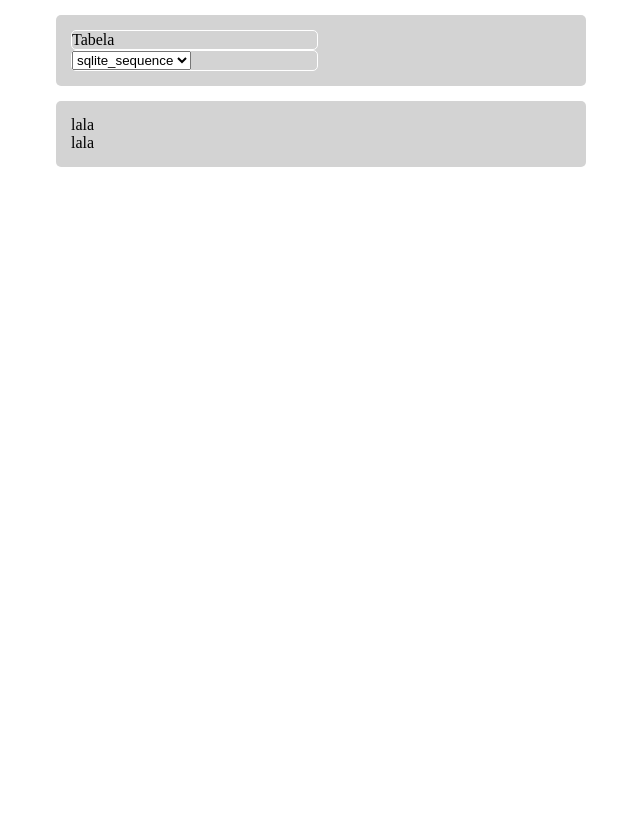
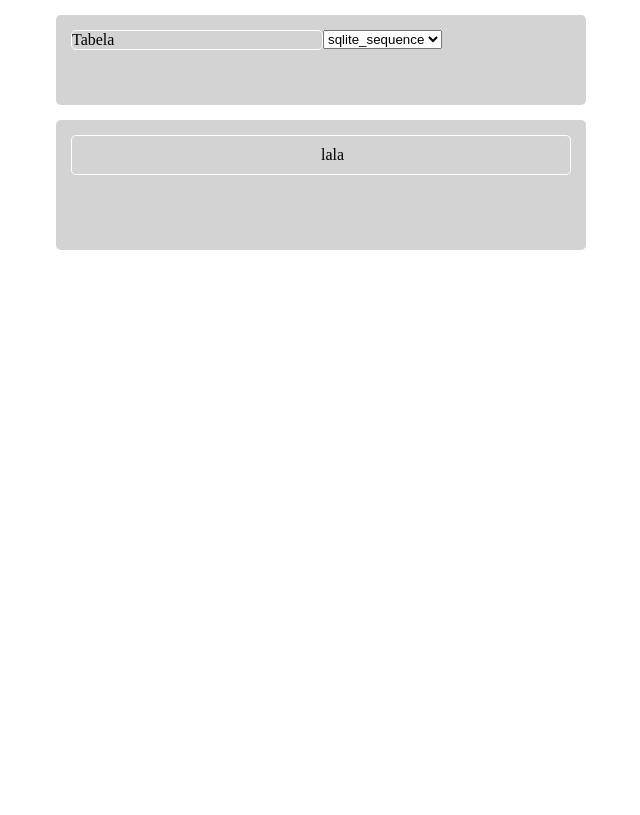
Before and after one commit to Leozinho0/form_generator, a PHP site: page /gerador.php in a window 1280 px wide. Shown: the whole page, without its empty margins (319-959 px from the left). Before the commit the page ends 167 px from the top, so only its background shows below. Run offline with PHP 8.4, Linux system fonts and the light colour scheme; data comes from the database, SQL or seed files in the repository; some libraries are stand-ins or nearby versions.

Commit message:
Alterações de Layout do gerador

```diff
--- a/gerador.php
+++ b/gerador.php
@@ -16,6 +16,9 @@
     <meta charset="UTF-8">
     <title>Generator</title>
     <style>
+        body, html{
+            height: 100%;
+        }
         .default_container{
             margin: 0 auto;
             background-color: lightgray;
@@ -25,14 +28,36 @@
             border-radius: 5px;
             margin-top: 15px;
         }
+        .table_container{
+            height: 60px;
+            overflow: auto;
+        }
+        .field_container{
+            height: 100px;
+            overflow: auto;
+        }
         .div_tabela{
-            //float: left;
-            width: 49%;
+            float: left;
+            width: 50%;
             border: 1px solid white;
             border-radius: 5px;
         }
         .div_generator{
             text-align: center;
+        }
+        .fconfig_left_container{
+            float: left;
+            width: 50%;
+            height: 100%;
+            overflow: auto;
+        }
+        .fconfig_right_container{
+            padding: 10px;
+            border: 1px solid white;
+            border-radius: 5px;
+        }
+        .clearboth{
+            clear: both;
         }
     </style>
     <script src="https://code.jquery.com/jquery-1.12.4.js"></script>
@@ -44,9 +69,9 @@
 </head>
 <body>
     <form action="index.php" method="POST">
-        <div id="div_table" class="default_container">
+        <div id="div_table" class="default_container table_container">
         <div class="div_tabela">Tabela</div>
-        <div class="div_tabela">
+        <div class="">
             <select name="table" id="" onchange="load_menu(1, this.value);";>
                 <?php
                 $option = "";
@@ -58,11 +83,12 @@
             </select>
         </div>
         </div>
-        <div id="div_fields_config" class="default_container">
-            <div id="fields_config_tree">
-                lala
+        <div id="div_fields_config" class="default_container field_container">
+            <div id="fconfig_left_container" class="fconfig_left_container">
+                <div id="fconfig_tree">
+                </div>
             </div>
-            <div id="fields_config_settings">
+            <div id="fconfig_right_container" class="fconfig_right_container">
                 lala
             </div>
         </div>
--- a/js/scripts2.js
+++ b/js/scripts2.js
@@ -7,7 +7,13 @@
 				url: "generator_ajax_response.php",
 				data: "id=" + key + "&table=" + table,
 				success: function(ds){
-					$('#div_fields_config').html(ds);
+					//Fields Tree
+					var arr_fields_tree = JSON.parse(ds);
+
+					$('#fconfig_tree').jstree({ 'core' : {
+					    'data' : arr_fields_tree
+					} });
+
 					$('#div_fields_config').show();
 					$('#div_generator').show();
 				}
```
Also changed, not shown: generator_ajax_response.php (+21 -2 lines).
